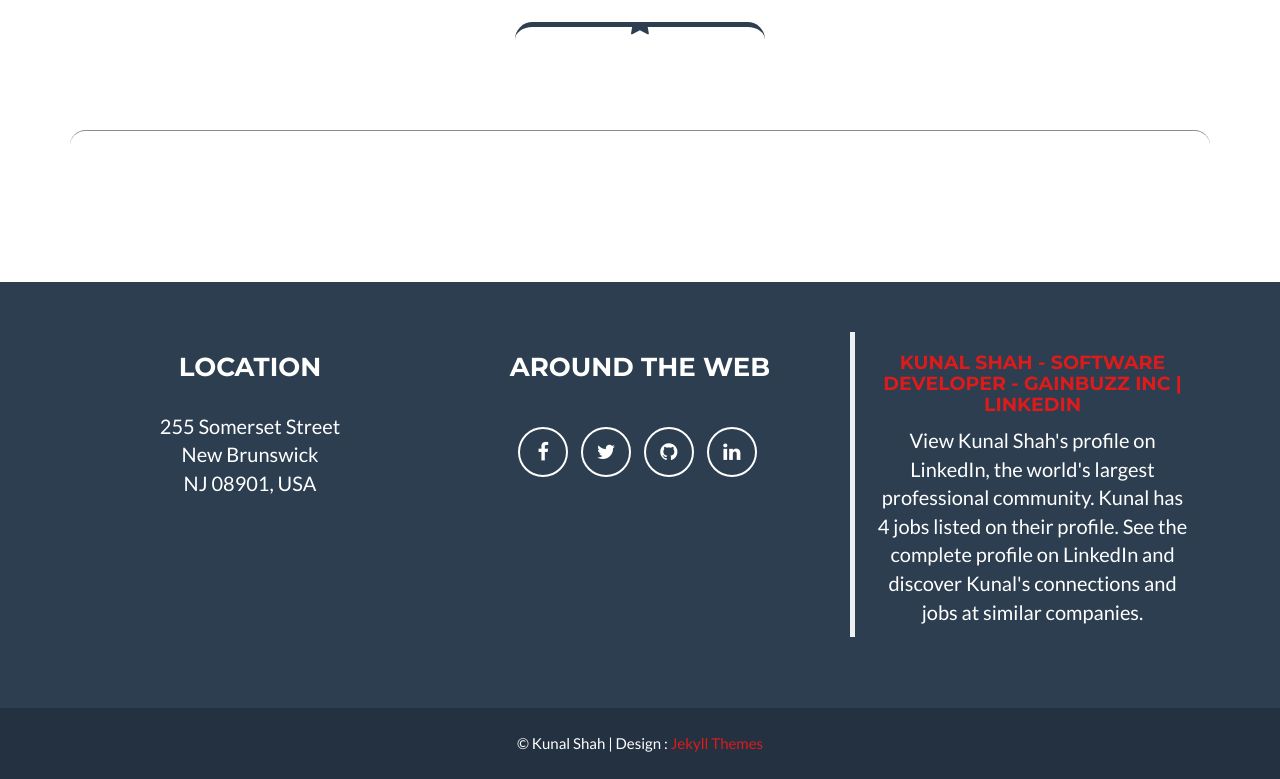
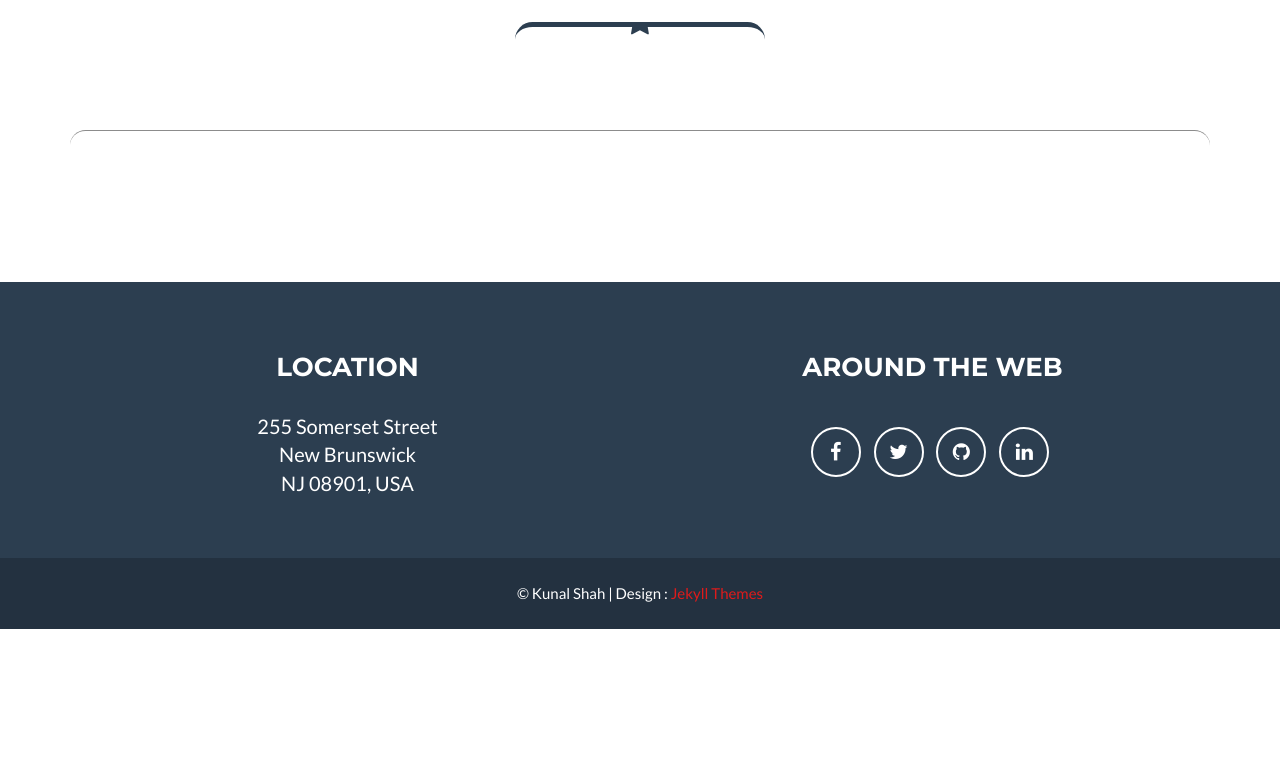
Before and after one commit to kunal0895/kunal0895.github.io, a website: page index.html in a window 1280 px wide. Shown: the part 1516-2295 px from the top of the page. After the commit the page ends 2145 px from the top, so only its background shows below. Drawn offline with nearby package versions, Linux system fonts and the light colour scheme; a script that the page names is missing.

Commit message:
Changed Index

```diff
--- a/index.html
+++ b/index.html
@@ -290,13 +290,13 @@
         <div class="footer-above">
             <div class="container">
                 <div class="row">
-                    <div class="footer-col col-md-4">
+                    <div class="footer-col col-md-6">
                         <h3>Location</h3>
                         <p>255 Somerset Street
 						<br>New Brunswick
 						<br>NJ 08901, USA</p>
                     </div>
-                    <div class="footer-col col-md-4">
+                    <div class="footer-col col-md-6">
                         <h3>Around the Web</h3>
                         <ul class="list-inline">
                             <li>
@@ -314,12 +314,12 @@
 
                         </ul>
                     </div>
-					 <div class="footer-col col-md-4">
+					<!--  <div class="footer-col col-md-4">
 
 							<blockquote class="embedly-card"><h4><a href="https://www.linkedin.com/in/ksshah95/">Kunal Shah - Software Developer - Gainbuzz Inc | LinkedIn</a></h4><p>View Kunal Shah's profile on LinkedIn, the world's largest professional community. Kunal has 4 jobs listed on their profile. See the complete profile on LinkedIn and discover Kunal's connections and jobs at similar companies.</p></blockquote>
 <script async src="//cdn.embedly.com/widgets/platform.js" charset="UTF-8"></script>
 
-                </div>
+                </div> -->
             </div>
         </div>
         <div class="footer-below">
```
